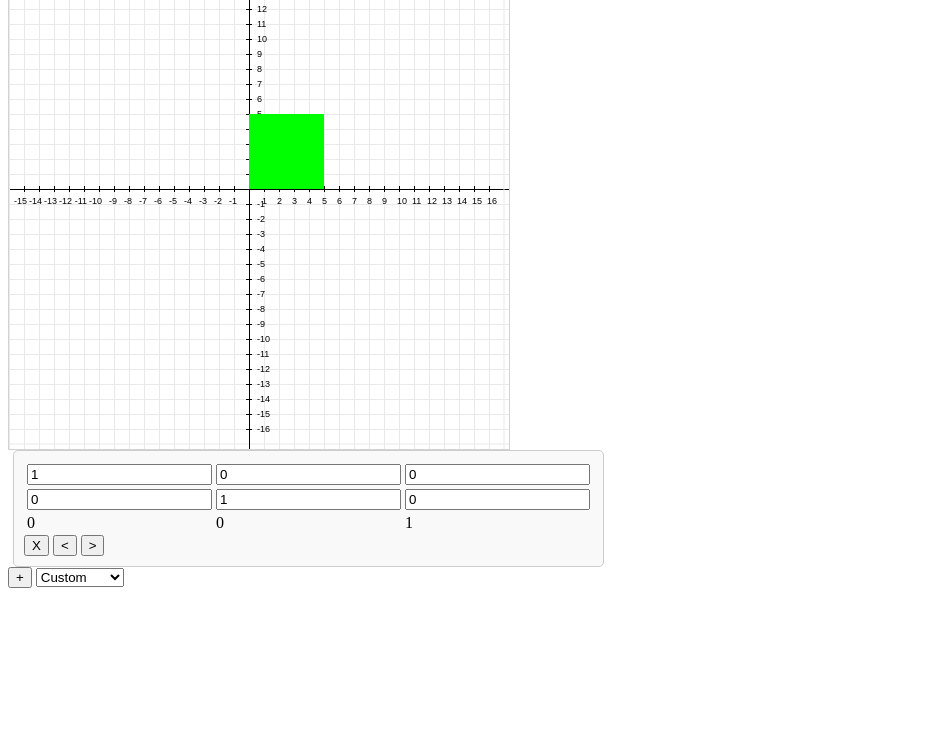
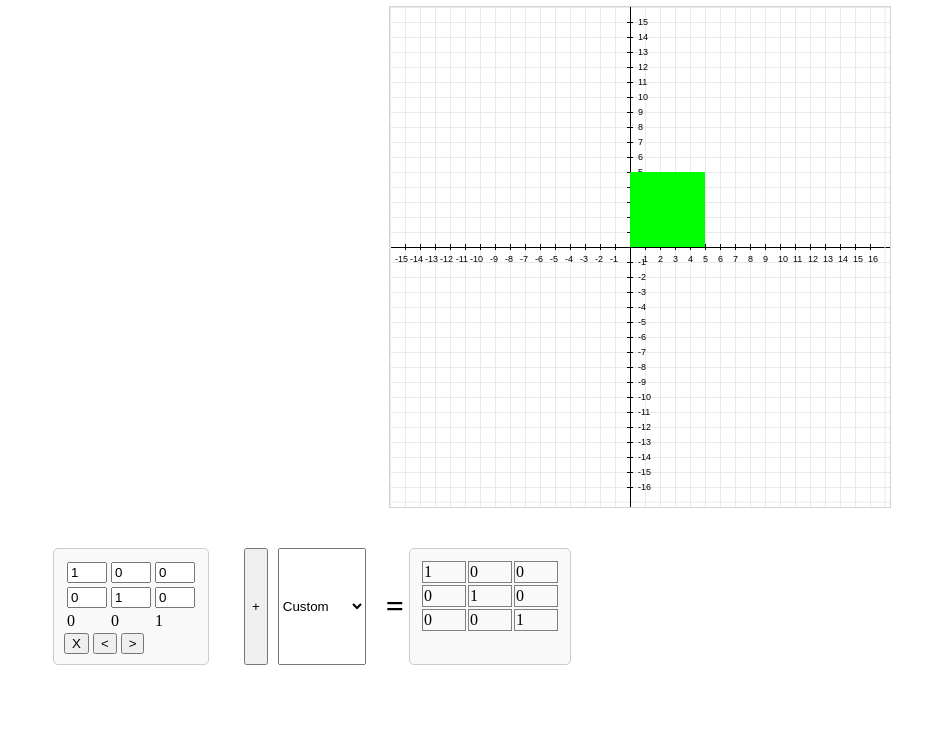
Before and after one commit to DjoleXPet/MATF_Hackathon-_2023, a plain HTML site: page index.html in a window 1280 px wide. Shown: the part 60-800 px from the top of the page, without its empty margins (0-946 px from the left). Drawn offline with Linux system fonts and the light colour scheme.

Commit message:
UI improvements

```diff
--- a/index.html
+++ b/index.html
@@ -5,16 +5,19 @@
     </head>
     <body>
         <div id="wrapper">
+                <h1>Matrix Wizard 3000</h1>
 
                 <canvas id="mainCanvas" width="500" height="500" style="border:1px solid #d3d3d3;"></canvas>
+
+                <div id="matrices">
                     <div id="queue">
 
                     </div>
 
-                <button id="addMatrix">
+                    <button id="addMatrix" style="margin-left:30px">
                         +
                     </button>
-                <select class="select" name="" id="">
+                    <select class="select" name="" id="" style="margin-left:10px;margin-right:20px">
                         <option value="custom">Custom</option>
                         <option value="translation">Translation</option>
                         <option value="rotation">Rotation</option>
@@ -23,6 +26,32 @@
                         <option value="shearingX">shearing X</option>
                         <option value="shearingY">shearing Y</option>
                     </select>
+
+                    <div style="padding-top: 40px; font-size:xx-large; font-weight: bolder;">
+                        =
+                    </div>
+
+                    <div class="queue-element">
+                        <table id="resultMatrix">
+                            <tr>
+                                <td></td>
+                                <td></td>
+                                <td></td>
+                            </tr>
+                            <tr>
+                                <td></td>
+                                <td></td>
+                                <td></td>
+                            </tr>
+                            <tr>
+                                <td></td>
+                                <td></td>
+                                <td></td>
+                            </tr>
+                        </table>
+                    </div>
+                </div>
+
         </div>
         <script src="grid.js"></script>
         <script src="main.js">
--- a/main.js
+++ b/main.js
@@ -43,6 +43,7 @@ function mainFunc() {
 
     matrix = composeMatrices(matrices)
 
+    setResultMatrix(matrix);
 
     matrix[0][2] = matrix[0][2]*grid_size
     matrix[1][2] = -matrix[1][2]*grid_size
@@ -98,6 +99,25 @@ function multiplyMatrices(A, B) {
     return C;
   }
 
+  function setResultMatrix(matrix) {
+    const resMatrix = document.getElementById('resultMatrix');
+    /*let i = 0;
+    for (const row of resMatrix.rows) {
+      let j = 0;
+      for (const td of row) {
+        td.textContent = matrix[i][j];
+        j++;
+      }
+      i++;
+    }*/
+
+    for(let i = 0; i < 3; i++){
+      for(let j = 0; j < 3; j++){
+          resMatrix.rows[i].cells[j].textContent = Math.round(matrix[i][j] * 1000) / 1000;
+      }
+    }
+  }
+
   function loadMatrices () {
     const queue = document.getElementById('queue')
     //console.log(queue.childNodes)
@@ -149,11 +169,11 @@ function multiplyMatrices(A, B) {
   function removeMatrix(el) {
     const table = el.parentElement;
 
-    if (table.previousSibling) {
+    /*if (table.previousSibling) {
       table.previousSibling.remove();
     } else if (table.nextSibling) {
       table.nextSibling.remove();
-    }
+    }*/
     table.remove();
     mainFunc();
   }
@@ -242,11 +262,12 @@ function addCustomMatrix() {
       <button onclick="moveRight(this)">&gt</button>
   `
 
+  /*
   const timesText = document.createTextNode('X');
   if (queue.children.length > 0) {
     queue.appendChild(timesText);
   }
-
+  */
   queue.appendChild(div);
 
   mainFunc();
@@ -257,11 +278,12 @@ function addRotationMatrix() {
   const div = document.createElement('div');
   div.className = 'queue-element';
   div.innerHTML = `
-      <div class="rotation">
+      <div class="rotation" style="display:inline-block">
       R(
       <input type='number' onchange="mainFunc()" value='0'>
       )
       </div>
+      <br><br>
       <button onclick="removeMatrix(this)">X</button>
       <button onclick="moveLeft(this)">&lt</button>
       <button onclick="moveRight(this)">&gt</button>
@@ -275,12 +297,13 @@ function addTranslationMatrix() {
   const div = document.createElement('div');
   div.className = 'queue-element';
   div.innerHTML = `
-      <div class="translation">
+      <div class="translation" style="display:inline-block">
       T(
       <input type='number' onchange="mainFunc()" value='0'>
       <input type='number' onchange="mainFunc()" value='0'>
       )
       </div>
+      <br><br>
       <button onclick="removeMatrix(this)">X</button>
       <button onclick="moveLeft(this)">&lt</button>
       <button onclick="moveRight(this)">&gt</button>
@@ -294,12 +317,13 @@ function addScaleMatrix() {
   const div = document.createElement('div');
   div.className = 'queue-element';
   div.innerHTML = `
-      <div class="scaling">
+      <div class="scaling" style="display:inline-block">
       S(
       <input type='number' onchange="mainFunc()" value='1'>
       <input type='number' onchange="mainFunc()" value='1'>
       )
       </div>
+      <br><br>
       <button onclick="removeMatrix(this)">X</button>
       <button onclick="moveLeft(this)">&lt</button>
       <button onclick="moveRight(this)">&gt</button>
--- a/style.css
+++ b/style.css
@@ -1,22 +1,21 @@
-#wrapper {
-    width: 100%;
+#mainCanvas {
+    margin: auto;
+    display:block;
+    margin-bottom: 40px;
 }
 
-#mainCanvas {
-    margin: auto;
+h1 {
+    text-align: center;
 }
 
-
-.queue {
+#queue {
 display: flex;
 flex-direction: row;
-gap: 10px;
-padding: 10px;
-border: 1px solid #ccc;
-border-radius: 5px;
+width:fit-content;
 }
 
 .queue-element {
+flex: 1;
 background-color: #f9f9f9;
 padding: 10px;
 border: 1px solid #ccc;
@@ -25,4 +24,20 @@ cursor: move;
 display: inline-block;
 margin-left: 5px;
 margin-right: 5px;
+
 }
+
+.queue-element input {
+    width: 40px;
+}
+
+#resultMatrix td {
+    width: 40px;
+    border: 1px solid gray;
+}
+
+#matrices {
+    display: flex;
+    width:fit-content;
+    margin-left: 40px;
+}
```
Lines whose indentation alone changed are shown as unchanged.
